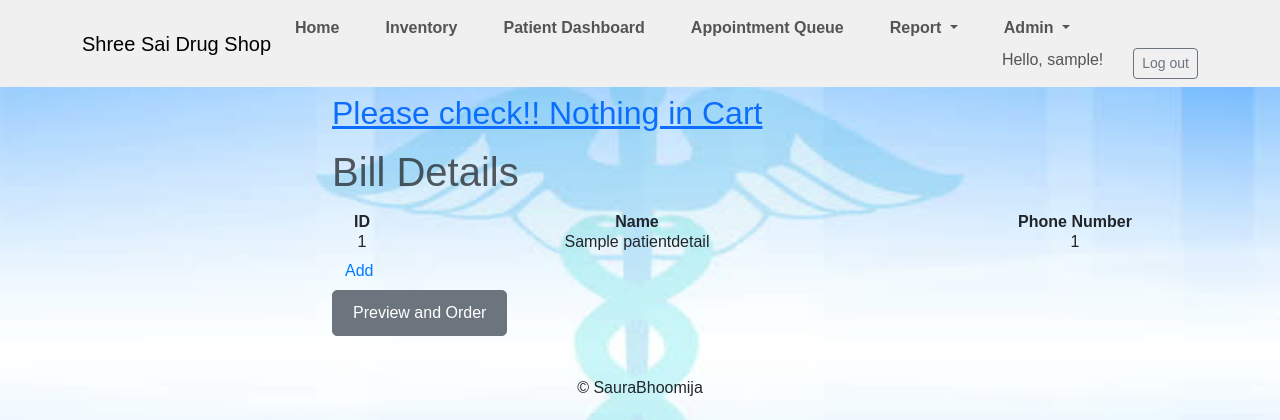
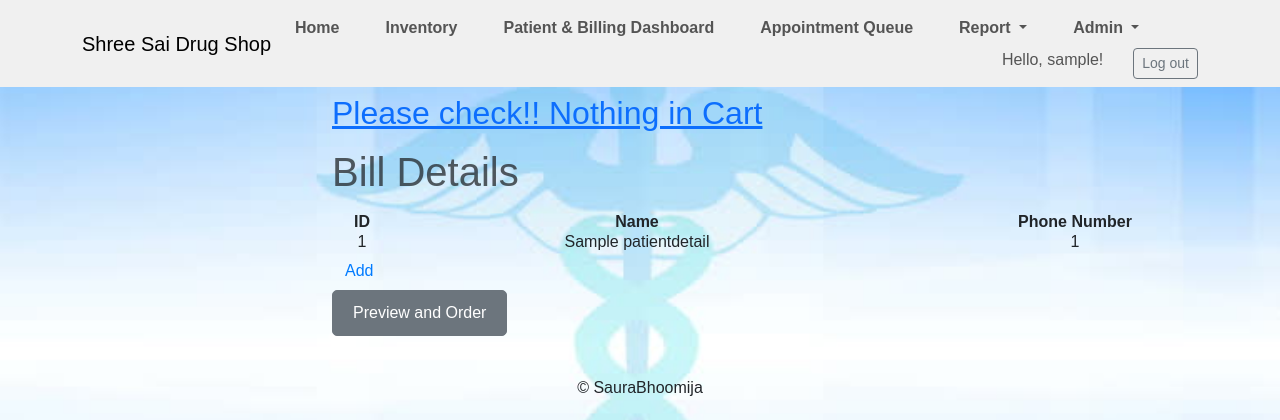
Before and after one commit to gsaurabhg/pharmacyV2, a Django app: page /patient/1/bill/ in a window 1280 px wide. Shown: the top 420 px of the page. Run offline with Django 3.2, Linux system fonts and the light colour scheme; a user stored in the database is signed in; tables that the repository leaves empty hold one stand-in row (values such as "Sample post"); some libraries are stand-ins or nearby versions.

Commit message:
Renamed the options to indicate Billing

```diff
--- a/pharmacyapp/templates/pharmacyapp/base.html
+++ b/pharmacyapp/templates/pharmacyapp/base.html
@@ -63,7 +63,7 @@
                             <a class="nav-link" href="{% url 'inventory_list' %}">Inventory</a>
                         </li>
                         <li class="nav-item">
-                            <a class="nav-link" href="{% url 'patient_dashboard' %}">Patient Dashboard</a>
+                            <a class="nav-link" href="{% url 'patient_dashboard' %}">Patient & Billing Dashboard</a>
                         </li>
 						<li class="nav-item">
 						    <a class="nav-link" href="{% url 'queue_view_only' %}">Appointment Queue</a>
```
